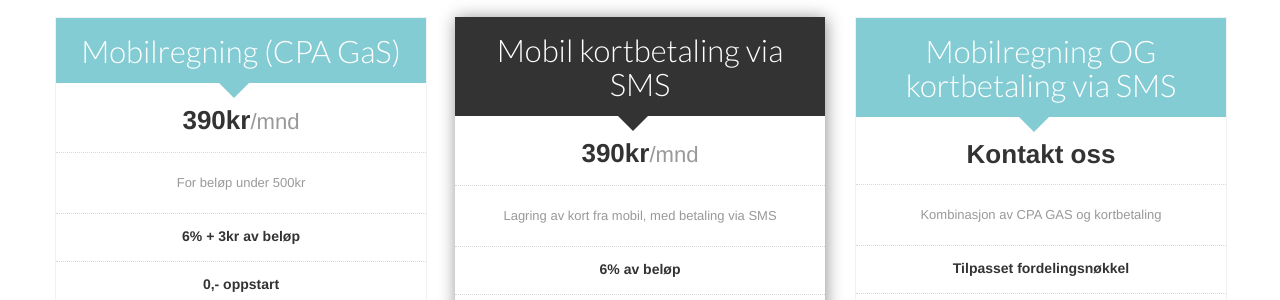
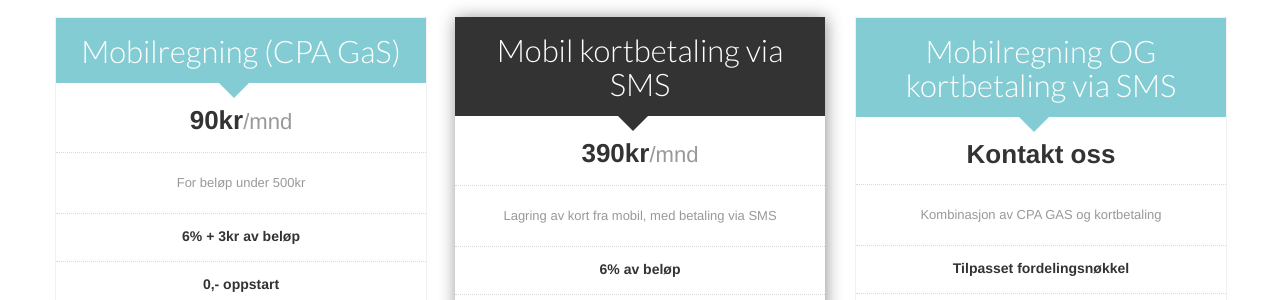
Before and after one commit to front/smspay.io, a Jekyll site: the page built from bestill/index.html, in a window 1280 px wide and 900 px high. Shown: the part 123-423 px from the top of the window. Built offline with Jekyll 4.4.1, drawn with Linux system fonts in a browser that asks for light colours; nearby versions of some CDN libraries.

Commit message:
Update price for CPA GAS

```diff
--- a/bestill/index.html
+++ b/bestill/index.html
@@ -9,7 +9,7 @@ title: Bestill
         <div class="span4">
           <ul class="unstyled pricing-table text-center">
             <li class="headline"><h2>Mobilregning (CPA GaS)</h2></li>
-            <li class="price">390kr<small>/mnd</small></li>
+            <li class="price">90kr<small>/mnd</small></li>
             <li class="info">For beløp under 500kr</li>
             <li class="features first">6% + 3kr av beløp</li>
             <li class="features">0,- oppstart</li>
```
